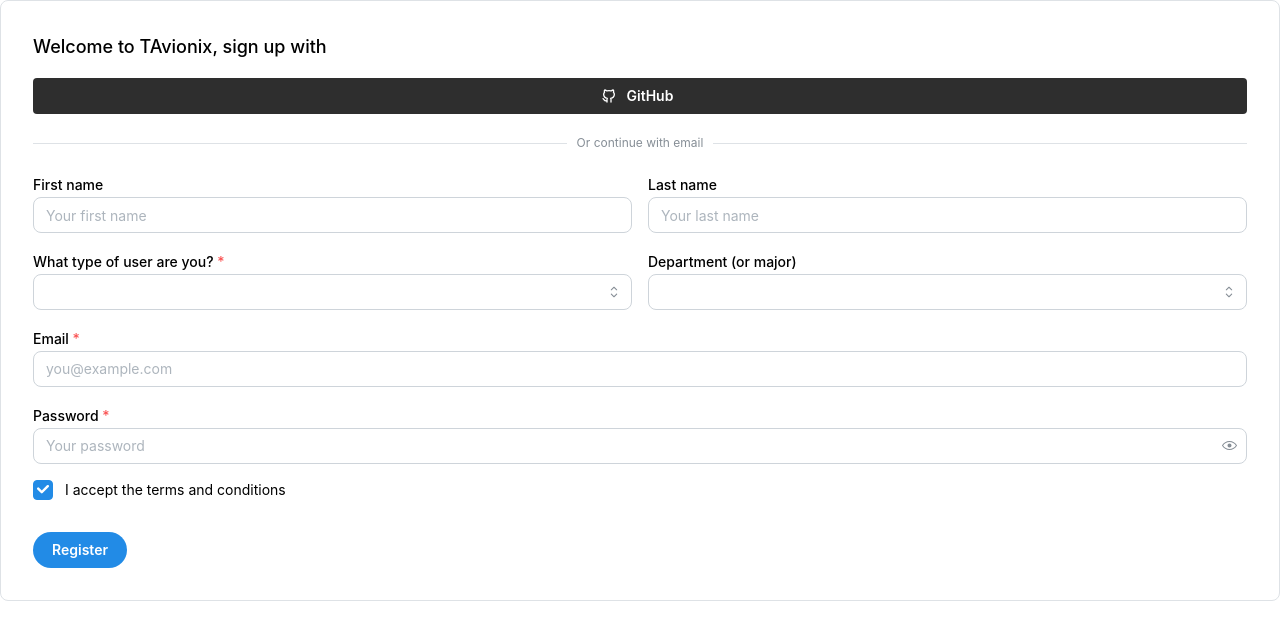
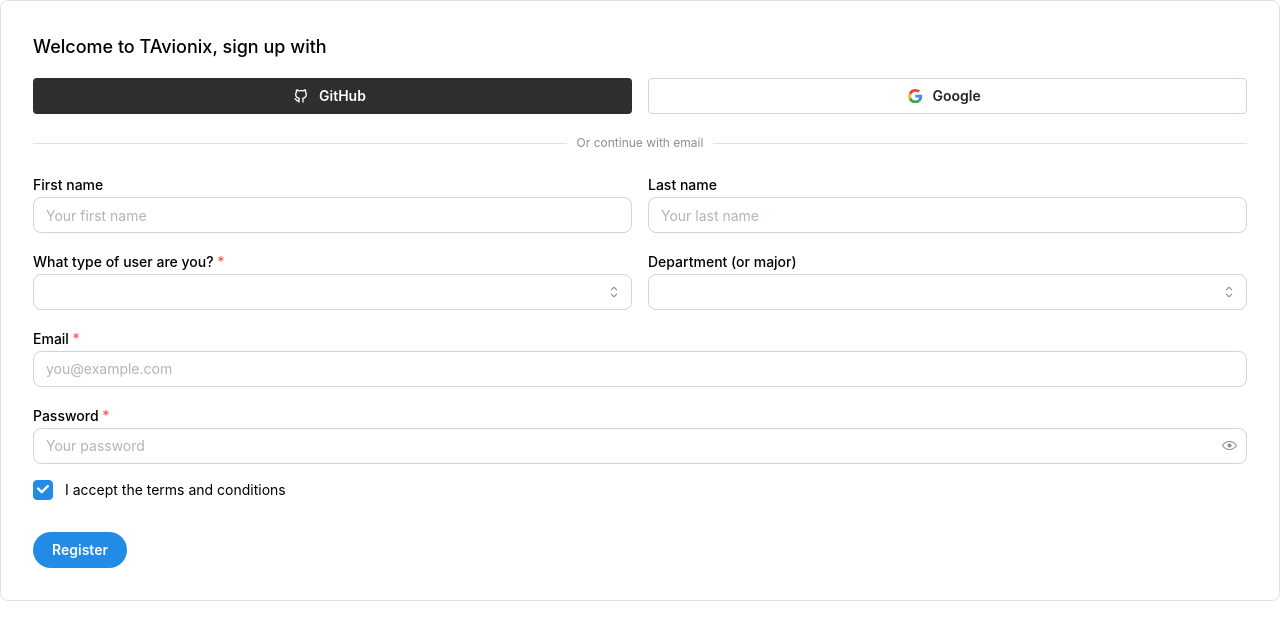
Before and after one commit to erenakgunduz/TAvionix-app, a Next.js app: page /sign-up in a window 1280 px wide. Shown: the top 640 px of the page. Built offline with nearby package versions, Linux system fonts and the light colour scheme.

Commit message:
Implement Google auth

```diff
--- a/app/layout.tsx
+++ b/app/layout.tsx
@@ -11,7 +11,7 @@
   return (
     <html lang="en">
       <head>
-        <ColorSchemeScript />
+        <ColorSchemeScript defaultColorScheme="auto" />
         <link rel="shortcut icon" href="/favicon.svg" />
         <meta
           name="viewport"
@@ -19,7 +19,9 @@
         />
       </head>
       <body>
-        <MantineProvider theme={theme}>{children}</MantineProvider>
+        <MantineProvider defaultColorScheme="auto" theme={theme}>
+          {children}
+        </MantineProvider>
       </body>
     </html>
   );
--- a/app/page.tsx
+++ b/app/page.tsx
@@ -1,10 +1,10 @@
-import { ColorSchemeToggle } from '@/components/ColorSchemeToggle/ColorSchemeToggle';
+import ColorSchemeToggle from '@/components/ColorSchemeToggle/ColorSchemeToggle';
 
 export default function HomePage() {
   return (
-    <>
+    <div className="container">
       <h1>TAvionix</h1>
       <ColorSchemeToggle />
-    </>
+    </div>
   );
 }
--- a/components/GithubButton/GithubButton.module.css
+++ b/components/GithubButton/GithubButton.module.css
@@ -1,8 +1,8 @@
 .githubButton {
-  background-color: light-dark(var(--mantine-color-dark-6), var(--mantine-color-dark-8));
-  color: #fff;
+  background-color: light-dark(var(--mantine-color-dark-6), var(--mantine-color-gray-2));
+  color: light-dark(var(--mantine-color-white), var(--mantine-color-black));
 
   @mixin hover {
-    background-color: light-dark(var(--mantine-color-dark-7), var(--mantine-color-dark-9));
+    background-color: light-dark(var(--mantine-color-dark-8), var(--mantine-color-gray-4));
   }
 }
--- /dev/null
+++ b/components/GoogleButton/GoogleButton.tsx
@@ -0,0 +1,8 @@
+import { Button, ButtonProps } from '@mantine/core';
+import GoogleIcon from './GoogleIcon';
+
+export default function GoogleButton(
+  props: ButtonProps & React.ComponentPropsWithoutRef<'button'>
+) {
+  return <Button leftSection={<GoogleIcon />} variant="default" {...props} />;
+}
--- /dev/null
+++ b/components/GoogleButton/GoogleIcon.tsx
@@ -0,0 +1,28 @@
+export default function GoogleIcon(props: React.ComponentPropsWithoutRef<'svg'>) {
+  return (
+    <svg
+      xmlns="http://www.w3.org/2000/svg"
+      preserveAspectRatio="xMidYMid"
+      viewBox="0 0 256 262"
+      style={{ width: '0.9rem', height: '0.9rem' }}
+      {...props}
+    >
+      <path
+        fill="#4285F4"
+        d="M255.878 133.451c0-10.734-.871-18.567-2.756-26.69H130.55v48.448h71.947c-1.45 12.04-9.283 30.172-26.69 42.356l-.244 1.622 38.755 30.023 2.685.268c24.659-22.774 38.875-56.282 38.875-96.027"
+      />
+      <path
+        fill="#34A853"
+        d="M130.55 261.1c35.248 0 64.839-11.605 86.453-31.622l-41.196-31.913c-11.024 7.688-25.82 13.055-45.257 13.055-34.523 0-63.824-22.773-74.269-54.25l-1.531.13-40.298 31.187-.527 1.465C35.393 231.798 79.49 261.1 130.55 261.1"
+      />
+      <path
+        fill="#FBBC05"
+        d="M56.281 156.37c-2.756-8.123-4.351-16.827-4.351-25.82 0-8.994 1.595-17.697 4.206-25.82l-.073-1.73L15.26 71.312l-1.335.635C5.077 89.644 0 109.517 0 130.55s5.077 40.905 13.925 58.602l42.356-32.782"
+      />
+      <path
+        fill="#EB4335"
+        d="M130.55 50.479c24.514 0 41.05 10.589 50.479 19.438l36.844-35.974C195.245 12.91 165.798 0 130.55 0 79.49 0 35.393 29.301 13.925 71.947l42.211 32.783c10.59-31.477 39.891-54.251 74.414-54.251"
+      />
+    </svg>
+  );
+}
--- a/components/RegisterForm/RegisterForm.tsx
+++ b/components/RegisterForm/RegisterForm.tsx
@@ -16,7 +16,9 @@
 import { useRouter } from 'next/navigation';
 import { useState } from 'react';
 import handleGithub from '@/utils/handle-github';
+import handleGoogle from '@/utils/handle-google';
 import GithubButton from '../GithubButton/GithubButton';
+import GoogleButton from '../GoogleButton/GoogleButton';
 
 export default function RegisterForm() {
   const [loading, setLoading] = useState(false);
@@ -66,9 +68,10 @@
         Welcome to TAvionix, sign up with
       </Text>
 
-      <GithubButton fullWidth mb="md" mt="md" onClick={handleGithub}>
-        GitHub
-      </GithubButton>
+      <Group grow mb="md" mt="md">
+        <GithubButton onClick={handleGithub}>GitHub</GithubButton>
+        <GoogleButton onClick={handleGoogle}>Google</GoogleButton>
+      </Group>
 
       <Divider label="Or continue with email" labelPosition="center" my="lg" />
 
--- a/package.json
+++ b/package.json
@@ -29,6 +29,7 @@
     "@supabase/ssr": "^0.0.10",
     "@supabase/supabase-js": "^2.39.0",
     "@tabler/icons-react": "^2.40.0",
+    "clsx": "^2.0.0",
     "dayjs": "^1.11.10",
     "next": "14.0.1",
     "react": "18.2.0",
--- a/utils/error-message.ts
+++ b/utils/error-message.ts
@@ -1,4 +1,4 @@
-// Helper function to extract the error message as a string no matter what
+// Helper function to extract the error message as a string no matter what, large up Wesley
 export default function getErrorMessage(error: unknown): string {
   let message: string;
 
--- /dev/null
+++ b/utils/handle-google.ts
@@ -0,0 +1,14 @@
+import getURL from '@/url';
+import { createClient } from './supabase/client';
+
+export default async function handleGoogle() {
+  const supabase = createClient();
+
+  return supabase.auth.signInWithOAuth({
+    provider: 'google',
+    options: {
+      redirectTo: `${getURL()}auth/callback`,
+      queryParams: { access_type: 'offline', prompt: 'consent' },
+    },
+  });
+}
```
Also changed, not shown: components/AuthForm/AuthForm.tsx (+6 -3 lines), components/ColorSchemeToggle/ColorSchemeToggle.module.css (added, +24 -0 lines), components/ColorSchemeToggle/ColorSchemeToggle.tsx (+15 -7 lines), 1 other file (tests, documents, lock files or other folders).
